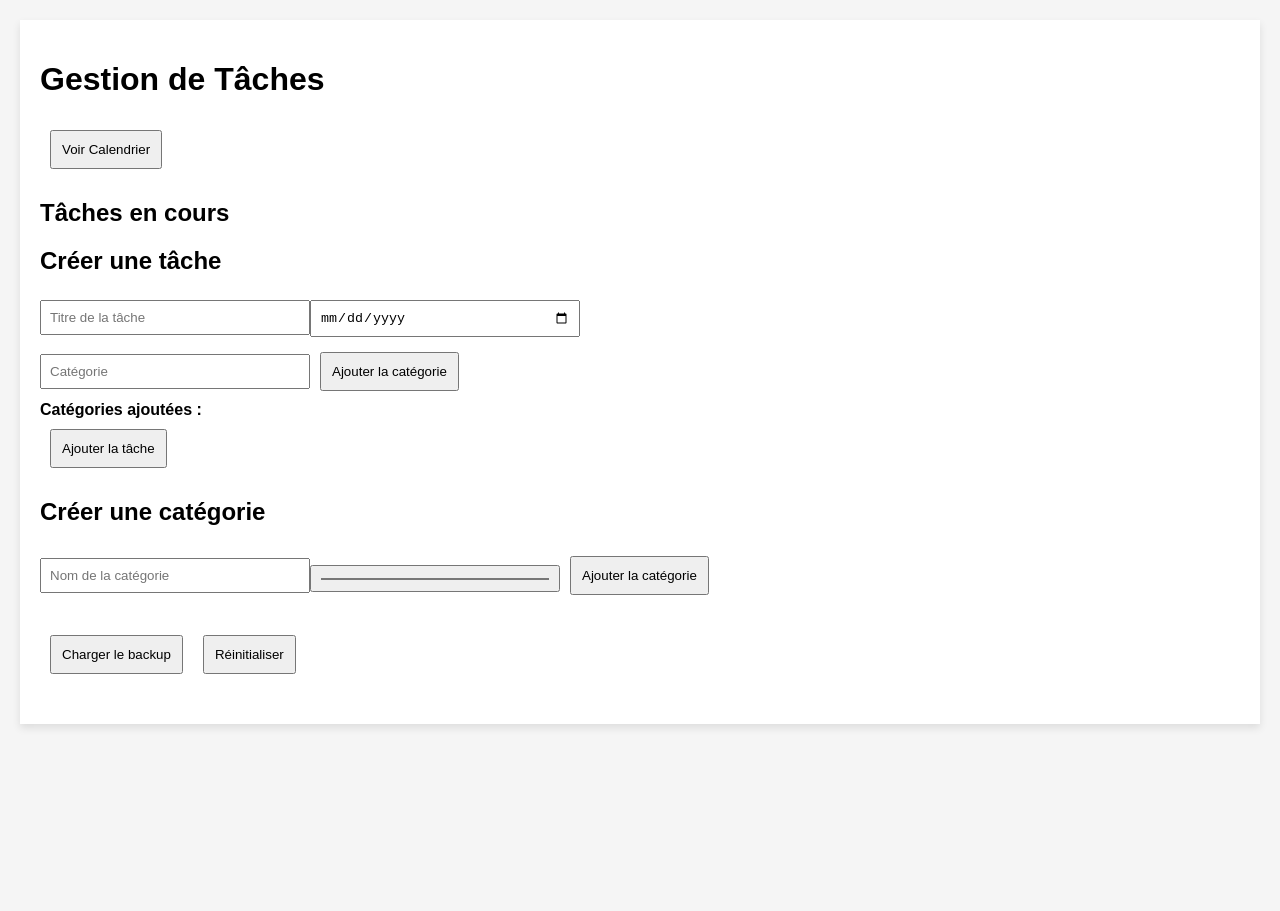
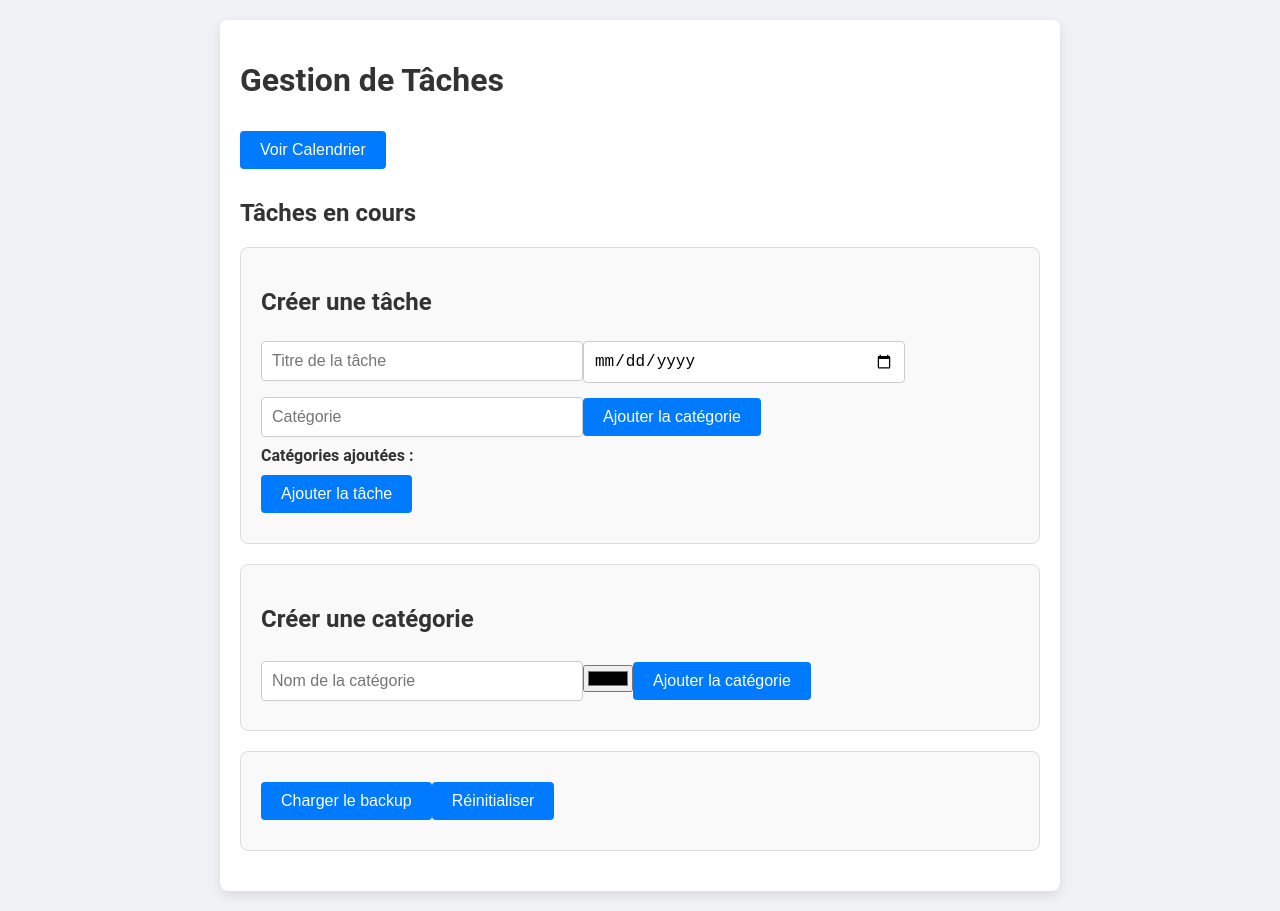
Before and after one commit to ARMANI-Baptiste-23013225/baba, a React (Create React App) app: page / in a window 1280 px wide. Before the commit the page ends 800 px from the top, so only its background shows below. Built offline with nearby package versions, Linux system fonts and the light colour scheme.

Commit message:
ajout d'un css pour l'application, maintenant on peut voir les taches dans calendrier; bouton supprimer marche.

```diff
--- a/src/App.js
+++ b/src/App.js
@@ -9,35 +9,32 @@ import Datas from './Datas.json';
 const App = () => {
     const [tasks, setTasks] = useState([]);
     const [categories, setCategories] = useState([]);
+    const [relations, setRelations] = useState([]);
     const [showCalendar, setShowCalendar] = useState(false);
 
-    // Charger les données depuis localStorage au démarrage
     useEffect(() => {
         const savedTasks = JSON.parse(localStorage.getItem('taches')) || [];
         const savedCategories = JSON.parse(localStorage.getItem('categories')) || [];
+        const savedRelations = JSON.parse(localStorage.getItem('relations')) || [];
         setTasks(savedTasks);
         setCategories(savedCategories);
-
-        console.log(Datas);
+        setRelations(savedRelations);
     }, []);
-
 
     useEffect(() => {
         localStorage.setItem('tasks', JSON.stringify(tasks));
         localStorage.setItem('categories', JSON.stringify(categories));
-    }, [tasks, categories]);
+        localStorage.setItem('relations', JSON.stringify(relations));
+    }, [tasks, categories, relations]);
 
-    // Ajouter taches
     const addTask = (task) => {
         setTasks([...tasks, task]);
     };
 
-    // Ajouter catégorie
     const addCategory = (category) => {
         setCategories([...categories, category]);
     };
 
-    // Gestion calendrier
     const toggleCalendar = () => setShowCalendar(!showCalendar);
 
     return (
@@ -52,7 +49,7 @@ const App = () => {
                 <CalendarView tasks={tasks} />
             ) : (
                 <>
-                    <TaskList tasks={tasks} />
+                    <TaskList tasks={tasks} setTasks={setTasks} categories={categories} relations={relations} />
                     <TaskForm addTask={addTask} />
                     <CategoryForm addCategory={addCategory} />
                 </>
--- a/src/Composant/Backup.js
+++ b/src/Composant/Backup.js
@@ -9,14 +9,15 @@ const Backup = ({ taches, setTasks, categories, setCategories }) => {
         if (confirmReset) {
             setTasks([]);
             setCategories([]);
+            setLoadedData(null);
             localStorage.removeItem('taches');
             localStorage.removeItem('categories');
         }
     };
 
     const handleLoadBackup = () => {
-        setTasks(Datas.taches);
-        setCategories(Datas.categories);
+        setTasks(prevTasks => [...prevTasks, ...Datas.taches]);
+        setCategories(prevCategories => [...prevCategories, ...Datas.categories]);
         setLoadedData(Datas);
     };
 
@@ -28,13 +29,13 @@ const Backup = ({ taches, setTasks, categories, setCategories }) => {
                 <div>
                     <h3>Tâches chargées :</h3>
                     <ul>
-                        {loadedData.taches.map((tache, index) => (
+                        {loadedData.taches?.map((tache, index) => (
                             <li key={index}>{tache.title} - {tache.date_echeance}</li>
                         ))}
                     </ul>
                     <h3>Catégories chargées :</h3>
                     <ul>
-                        {loadedData.categories.map((categorie, index) => (
+                        {loadedData.categories?.map((categorie, index) => (
                             <li key={index}>{categorie.title}</li>
                         ))}
                     </ul>
--- a/src/Composant/CalendarView.js
+++ b/src/Composant/CalendarView.js
@@ -1,13 +1,13 @@
 import React from 'react';
 
-const CalendarView = ({ taches = [] }) => {
+const CalendarView = ({ tasks = [] }) => {
     return (
         <div className="calendar-view">
             <h2>Vue Calendrier</h2>
             <div>
-                {taches?.map((tache, index) => (
+                {tasks.map((task, index) => (
                     <div key={index}>
-                        <p>{tache.title} - {tache.dueDate}</p>
+                        <p>{task.title} - {task.dueDate}</p>
                     </div>
                 ))}
             </div>
--- a/src/Composant/CategoryForm.js
+++ b/src/Composant/CategoryForm.js
@@ -2,7 +2,7 @@ import React, { useState } from 'react';
 
 const CategoryForm = ({ addCategory }) => {
     const [categoryName, setCategoryName] = useState('');
-    const [categoryColor, setCategoryColor] = useState('');
+    const [categoryColor, setCategoryColor] = useState('#000000'); // Couleur par défaut
 
     const handleSubmit = (e) => {
         e.preventDefault();
@@ -12,7 +12,7 @@ const CategoryForm = ({ addCategory }) => {
         };
         addCategory(newCategory);
         setCategoryName('');
-        setCategoryColor('');
+        setCategoryColor('#000000'); // Réinitialiser à la couleur par défaut
     };
 
     return (
@@ -30,6 +30,7 @@ const CategoryForm = ({ addCategory }) => {
                     type="color"
                     value={categoryColor}
                     onChange={(e) => setCategoryColor(e.target.value)}
+                    required
                 />
                 <button type="submit">Ajouter la catégorie</button>
             </form>
--- a/src/Composant/TaskList.js
+++ b/src/Composant/TaskList.js
@@ -1,11 +1,61 @@
-import React from 'react';
+import React, { useState } from 'react';
 
-const TaskList = ({ tasks = [] }) => {
-    const renderTasks = tasks?.map((taches, index) => (
-        <div key={index} className="task-item">
-            <h3>{taches.title}</h3>
-            <p><strong>Echéance :</strong> {taches.dueDate ? taches.dueDate : 'Pas d’échéance'}</p>
-            <p><strong>Catégories :</strong> {taches.categories?.join(', ') || 'Aucune catégorie'}</p>
+const TaskList = ({ tasks = [], setTasks, categories = [], relations = [] }) => {
+    const [editingTask, setEditingTask] = useState(null);
+    const [newTitle, setNewTitle] = useState('');
+    const [newDescription, setNewDescription] = useState('');
+
+    const getCategoryColor = (taskId) => {
+        const relation = relations.find(rel => rel.tache === taskId);
+        if (relation) {
+            const category = categories.find(cat => cat.id === relation.categorie);
+            return category ? category.color : 'transparent';
+        }
+        return 'transparent';
+    };
+
+    const handleEdit = (task) => {
+        setEditingTask(task);
+        setNewTitle(task.title);
+        setNewDescription(task.description);
+    };
+
+    const handleSave = (task) => {
+        const updatedTasks = tasks.map(t => t === task ? { ...t, title: newTitle, description: newDescription } : t);
+        setTasks(updatedTasks);
+        setEditingTask(null);
+    };
+
+    const handleDelete = (task) => {
+        const updatedTasks = tasks.filter(t => t !== task);
+        setTasks(updatedTasks);
+    };
+
+    const renderTasks = tasks?.map((task, index) => (
+        <div key={index} className="task-item" style={{ borderLeft: `5px solid ${getCategoryColor(task.id)}` }}>
+            {editingTask === task ? (
+                <>
+                    <input
+                        type="text"
+                        value={newTitle}
+                        onChange={(e) => setNewTitle(e.target.value)}
+                    />
+                    <textarea
+                        value={newDescription}
+                        onChange={(e) => setNewDescription(e.target.value)}
+                    />
+                    <button onClick={() => handleSave(task)}>Save</button>
+                </>
+            ) : (
+                <>
+                    <h3>{task.title}</h3>
+                    <p><strong>Description :</strong> {task.description}</p>
+                    <p><strong>Echéance :</strong> {task.dueDate ? task.dueDate : 'Pas d’échéance'}</p>
+                    <p><strong>Catégories :</strong> {task.categories?.join(', ') || 'Aucune catégorie'}</p>
+                    <button onClick={() => handleEdit(task)}>Edit</button>
+                    <button onClick={() => handleDelete(task)}>Delete</button>
+                </>
+            )}
         </div>
     ));
 
--- a/src/styles.css
+++ b/src/styles.css
@@ -1,29 +1,124 @@
+/* General Styles */
 body {
-    font-family: Arial, sans-serif;
+    font-family: 'Roboto', sans-serif;
     margin: 0;
     padding: 20px;
-    background-color: #f5f5f5;
+    background-color: #f0f2f5;
+    color: #333;
 }
 
 .App {
-    background-color: white;
+    background-color: #fff;
     padding: 20px;
-    box-shadow: 0 4px 8px rgba(0, 0, 0, 0.1);
+    box-shadow: 0 4px 12px rgba(0, 0, 0, 0.1);
+    border-radius: 8px;
+    max-width: 800px;
+    margin: 0 auto;
 }
 
+
 button {
-    padding: 10px;
-    margin: 10px;
+    padding: 10px 20px;
+    margin: 10px 0;
     cursor: pointer;
+    border: none;
+    border-radius: 4px;
+    background-color: #007bff;
+    color: #fff;
+    font-size: 16px;
+    transition: background-color 0.3s ease;
 }
 
-.task-list, .task-form, .category-form, .calendar-view, .backup {
+button:hover {
+    background-color: #0056b3;
+}
+
+/* Form Styles */
+input[type="text"], input[type="date"], textarea {
+    margin: 5px 0;
+    padding: 10px;
+    width: 100%;
+    max-width: 300px;
+    border: 1px solid #ccc;
+    border-radius: 4px;
+    font-size: 16px;
+}
+
+textarea {
+    resize: vertical;
+    height: 100px;
+}
+
+.task-form, .category-form, .backup {
+    margin-bottom: 20px;
+    padding: 20px;
+    background-color: #f9f9f9;
+    border: 1px solid #ddd;
+    border-radius: 8px;
+}
+
+/* Task List Styles */
+.task-list {
     margin-bottom: 20px;
 }
 
-input[type="text"], input[type="date"], input[type="color"] {
+.task-item {
+    padding: 15px;
+    margin-bottom: 10px;
+    background-color: #fff;
+    border: 1px solid #ddd;
+    border-radius: 8px;
+    box-shadow: 0 2px 4px rgba(0, 0, 0, 0.1);
+}
+
+.task-item h3 {
+    margin: 0 0 10px;
+    font-size: 18px;
+}
+
+.task-item p {
     margin: 5px 0;
-    padding: 8px;
-    width: 100%;
-    max-width: 250px;
+    font-size: 14px;
 }
+
+.task-item button {
+    margin-right: 10px;
+}
+
+/* Calendar View Styles */
+.calendar-view {
+    padding: 20px;
+    background-color: #f9f9f9;
+    border: 1px solid #ddd;
+    border-radius: 8px;
+}
+
+.calendar-view h2 {
+    margin-top: 0;
+}
+
+/* Backup Styles */
+.backup {
+    padding: 20px;
+    background-color: #f9f9f9;
+    border: 1px solid #ddd;
+    border-radius: 8px;
+}
+
+.backup h3 {
+    margin-top: 0;
+}
+
+.backup ul {
+    list-style-type: none;
+    padding: 0;
+}
+
+.backup li {
+    padding: 5px 0;
+    border-bottom: 1px solid #ddd;
+}
+
+.backup li:last-child {
+    border-bottom: none;
+}
```
